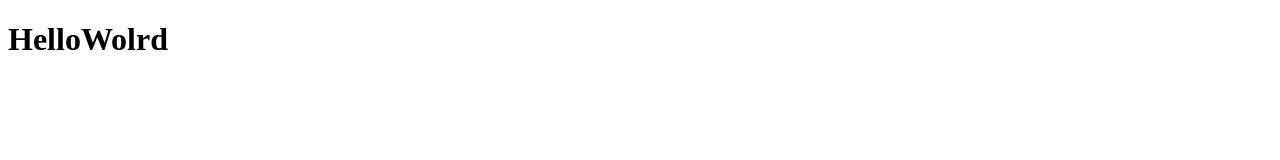
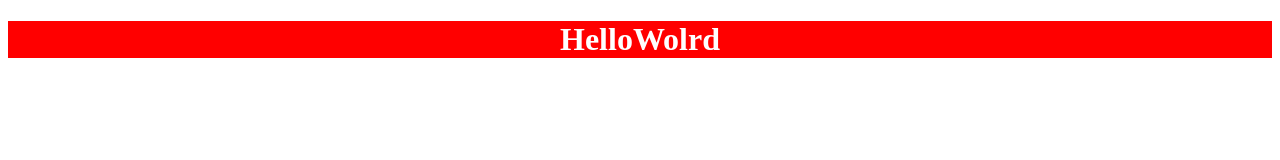
Before and after one commit to DarklMoon/GithubPractice, a plain HTML site: page index.html in a window 1280 px wide. Drawn offline with Linux system fonts and the light colour scheme.

Commit message:
สวัสดีครับ Please enter the commit message for your changes. Lines starting

```diff
--- a/index.html
+++ b/index.html
@@ -7,6 +7,10 @@
     <title>Document</title>
 </head>
 <body>
-    <h1>HelloWolrd</h1>
+    <div style="background-color: red;">
+        <center>
+            <h1 style="color: white;">HelloWolrd</h1>
+        </center>
+    </div>
 </body>
 </html>
```
